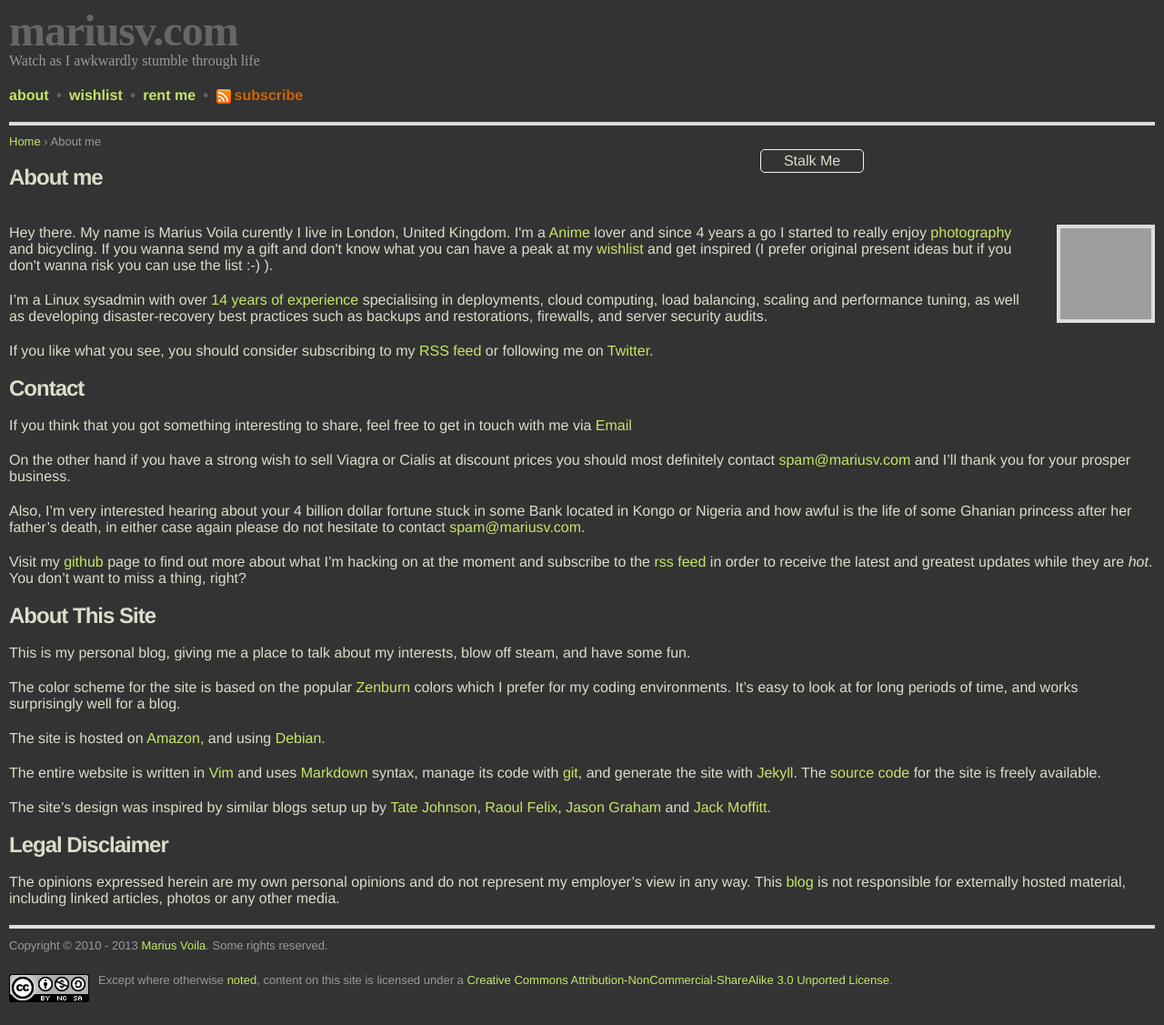
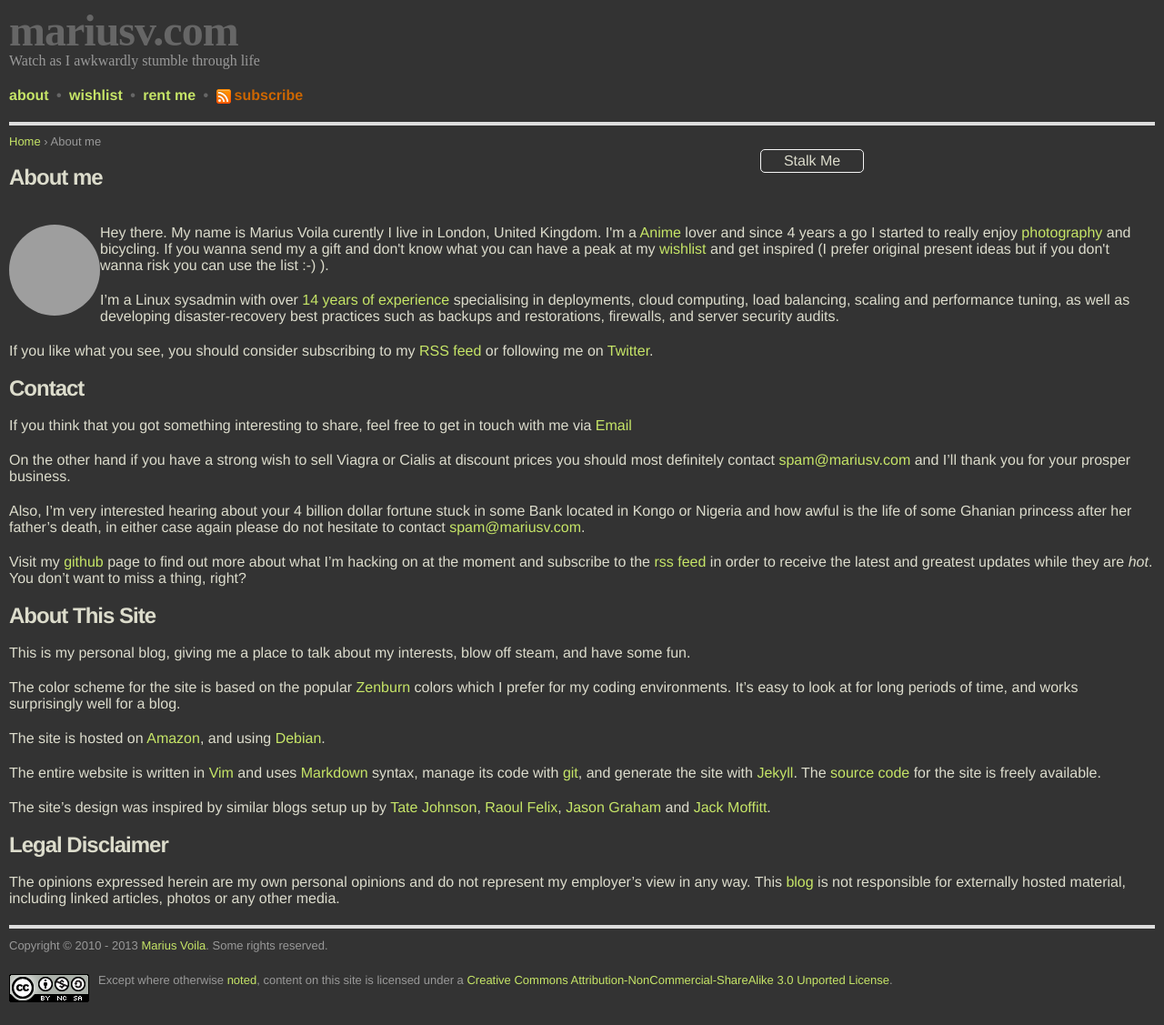
Before and after one commit to mariusv/mariusv.com, a Jekyll site: the page built from about.markdown, in a window 1280 px wide. Shown: the whole page at 91% size. Built offline with Jekyll 4.4.1, drawn with Linux system fonts in a browser that asks for light colours; some web fonts are replaced; Markdown is read by kramdown in place of the engine named in the settings; grey boxes are pictures that could not be loaded.

Commit message:
improved the about page

```diff
--- a/about.markdown
+++ b/about.markdown
@@ -22,7 +22,7 @@ description: My name is Marius Voila. I grew up in Sibiu, Romania and I've been
 {% if site.google %}<a href="http://plus.google.com/{{ site.google }}">google+</a>{% endif %}
 </div>
 </div>
-<a title="Marius Voila's Gravatar" href="http://gravatar.com/jnrbsn"><img class="gravatar" alt="Gravatar image" height="150" width="150" src="http://gravatar.com/avatar/ed187d05ba76eb9b64ee3f59a20aba0c?size=150" /></a>
+<a title="Marius Voila's Gravatar" href="http://about.me/mariusv"><img class="gravatar" alt="Gravatar image" height="150" width="150" src="http://gravatar.com/avatar/ed187d05ba76eb9b64ee3f59a20aba0c?size=150" /></a>
 Hey there. My name is Marius Voila curently I live in London, United Kingdom. I'm a
 <a href="anime.html">Anime</a> lover and since 4 years a go I started to really enjoy <a href="http://pictures.mariusv.com">photography</a> and bicycling. If you wanna send my a gift and don't know what you can have a peak at my <a href="/wish.html">wishlist</a> and get inspired (I prefer original present ideas but if you don't wanna risk you can use the list :-) ). </p>
 
--- a/css/main.css
+++ b/css/main.css
@@ -381,11 +381,13 @@ div.project-list h4 {
 
 /* About Me page */
 
+
 img.gravatar {
-    border: 4px solid #ddd;
-    display: block;
-    float: right;
-    margin: 0 0 20px 20px;
+  border-bottom-left-radius:100px;
+  border-bottom-right-radius:100px;
+  border-top-left-radius:100px;
+  border-top-right-radius:100px;
+  float: left;
 }
 p.social-network-icons a {
     background: url('/resources/social-network-icons.png') no-repeat;
@@ -565,3 +567,17 @@ body > footer {
 .follow:hover .links { display:block; }
 
 /*clases for links and some colors i wanna different*/
+
+.picture {
+  -webkit-box-shadow:rgba(0, 0, 0, 0.247059) 0 2px 3px;
+  border:2px solid white;
+  border-bottom-left-radius:450px;
+  border-bottom-right-radius:450px;
+  border-top-left-radius:450px;
+  border-top-right-radius:450px;
+  box-shadow:rgba(0, 0, 0, 0.247059) 0 2px 3px;
+  height:95px;
+  margin:auto;
+  padding:0;
+  width:95px;
+}
```
